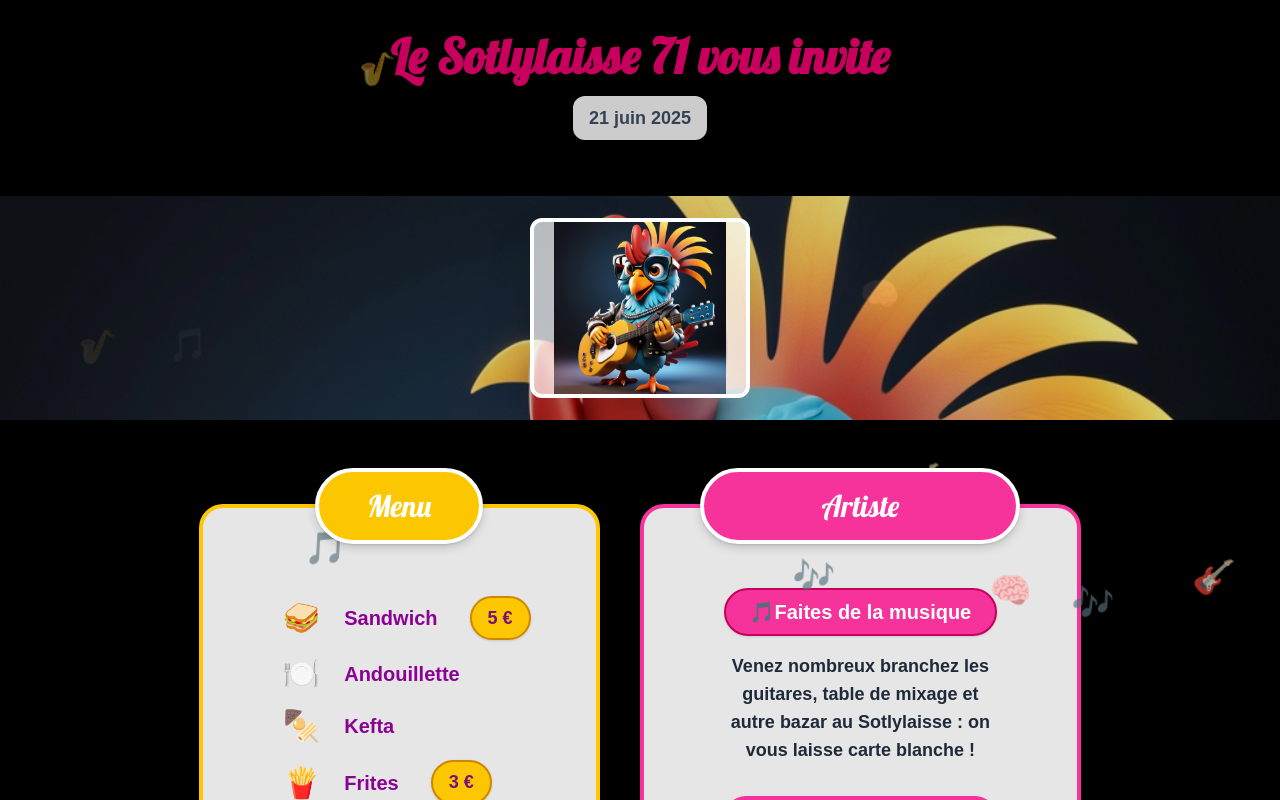
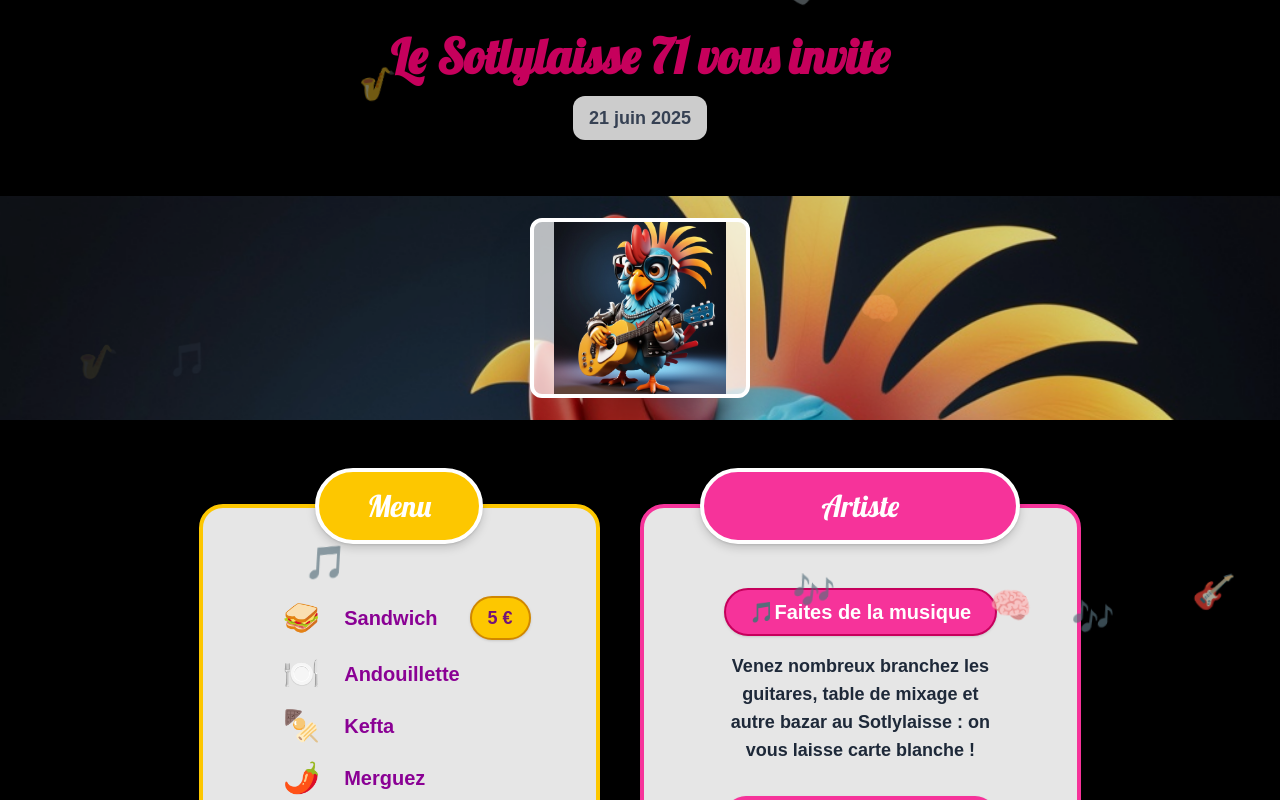
Before and after one commit to ujju16/fetedelazic, a Next.js app: page / in a window 1280 px wide. Shown: the top 800 px of the page. Built offline with nearby package versions, Linux system fonts and the light colour scheme.

Commit message:
fix: ajout de 'Merguez' au menu et icône spécifique 🌶️ dans MenuCard

```diff
--- a/src/app/page.tsx
+++ b/src/app/page.tsx
@@ -14,6 +14,7 @@ const menu = [
 	"Sandwich 5€",
 	"Andouillette",
 	"Kefta",
+	"Merguez",
 	"Frites 3€",
 	"Boissons fraîches",
 	"Vins",
--- a/src/components/MenuCard.tsx
+++ b/src/components/MenuCard.tsx
@@ -21,6 +21,7 @@ export default function MenuCard({ menu }: MenuProps) {
             const icons: { [key: string]: string } = {
               sandwich: '🥪',
               andouillete: '🌭',
+              merguez: '🌶️', // Icône spécifique pour merguez
               kefta: '🍢',
               frites: '🍟',
               'boissons fraîches': '🥤',
```
